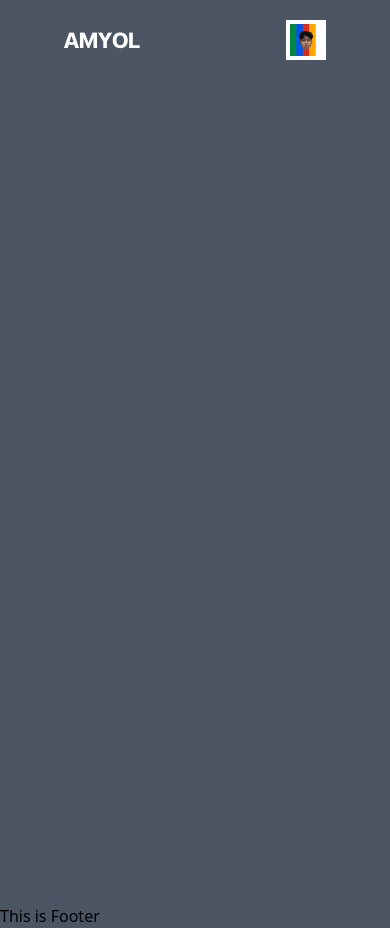
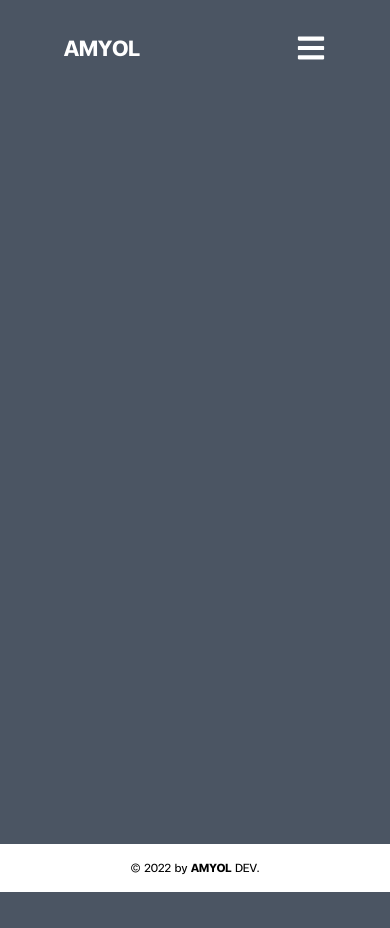
Before and after one commit to CrankyGus/amyol-fullstack, a Next.js app: page / in a window 390 px wide. After the commit the page ends 892 px from the top, so only its background shows below. Built offline with nearby package versions, Linux system fonts and the light colour scheme.

Commit message:
Update: Layout Component

```diff
--- a/components/Layout/Footer.tsx
+++ b/components/Layout/Footer.tsx
@@ -1,10 +1,25 @@
+import Link from "next/link";
+
 const Footer = () => {
   return (
-    <div>
-      <h3>This is Footer</h3>
+    <div className="bg-white font-[MinimalRecular] space-x-1 h-12 flex  justify-center items-center ">
+      <h3>
+        © 2022 by <span className="font-[MinimalBold]">AMYOL</span> DEV.
+      </h3>
+      <div className="px-6 space-x-4 hidden md:flex">
+        <p>|</p>
+        <Link href="/">
+          <a className="hover:underline hover:underline-offset-4 ">Work</a>
+        </Link>
+        <Link href="/">
+          <a className="hover:underline hover:underline-offset-4">Gallery</a>
+        </Link>
+        <Link href="/">
+          <a className="hover:underline hover:underline-offset-4">Contact</a>
+        </Link>
+      </div>
     </div>
   );
 };
 
-
-export default Footer
+export default Footer;
--- a/components/Layout/Navbar.tsx
+++ b/components/Layout/Navbar.tsx
@@ -1,10 +1,127 @@
 import Link from "next/link";
-import Image from "next/image";
+import { useEffect, useState } from "react";
+import { FaBars } from "react-icons/fa";
+import { IoClose } from "react-icons/io5";
 
 const Navbar = () => {
+  const [isScroll, setIsScroll] = useState(false);
+  const [isOpen, setIsOpen] = useState(false);
+
+  const handleMenu = () => {
+    setIsOpen(!isOpen);
+  };
+
+  useEffect(() => {
+    const handleScroll = () => {
+      if (window.scrollY > 0) {
+        setIsScroll(true);
+      } else {
+        setIsScroll(false);
+      }
+    };
+    window.addEventListener("scroll", handleScroll);
+    return () => {
+      window.removeEventListener("scroll", handleScroll);
+    };
+  }, []);
+
+  let navMenu;
+  let navHamburgerMenu;
+
+  navMenu = (
+    <div className="hidden  md:flex  text-xl">
+      <Link href={"/"}>
+        <a className={isScroll ? "hoverBtnScroll" : "hoverBtn"}>WORK</a>
+      </Link>
+      <Link href={"/"}>
+        <a className={isScroll ? "hoverBtnScroll" : "hoverBtn"}>GALLERY</a>
+      </Link>
+      <Link href={"/"}>
+        <a className={isScroll ? "hoverBtnScroll" : "hoverBtn"}>CONTACT</a>
+      </Link>
+    </div>
+  );
+
+  navHamburgerMenu = (
+    <div className="flex flex-col  w-full md:hidden  text-xl ">
+      <Link href={"/"}>
+        <a className={isScroll ? "hoverBtnScrollHam" : "hoverBtnHam"}>WORK</a>
+      </Link>
+      <Link href={"/"}>
+        <a className={isScroll ? "hoverBtnScrollHam" : "hoverBtnHam"}>
+          GALLERY
+        </a>
+      </Link>
+      <Link href={"/"}>
+        <a className={isScroll ? "hoverBtnScrollHam" : "hoverBtnHam"}>
+          CONTACT
+        </a>
+      </Link>
+    </div>
+  );
   return (
     <>
-      <div className="font-[MinimalBold] text-white text-3xl bg-transparent flex relative justify-between items-center px-16 pt-5 z-50 md:px-24  top-0 ">
+      <div
+        className={
+          isScroll
+            ? "font-[MinimalBold] text-black text-3xl bg-white flex fixed w-full h-24 justify-between items-center px-16 py-5 z-50 md:px-24  top-0"
+            : "font-[MinimalBold] text-white text-3xl bg-transparent flex absolute w-full h-24 justify-between items-center px-16 py-5 z-50 md:px-24  top-0 "
+        }
+      >
+        <Link href={"/"}>
+          <a>AMYOL</a>
+        </Link>
+        {navMenu}
+        <div className="flex space-x-2">
+          <img
+            src={
+              isScroll
+                ? "/assets/profileGithub.png"
+                : "/assets/profileWhite.png"
+            }
+            alt="Profile"
+            width={40}
+            height={40}
+            className={
+              isScroll
+                ? " hidden md:flex hover:border-4 border-gray-600 hover:border-gray-400 hover:scale-125 transition-colors duration-200"
+                : "border-4 hidden md:flex border-gray-600 hover:border-gray-400 hover:scale-125 transition-colors duration-200"
+            }
+          />
+          {isOpen ? (
+            <button
+              className="md:hidden hover:scale-110 transition-transform duration-200"
+              onClick={handleMenu}
+            >
+              <IoClose />
+            </button>
+          ) : (
+            <button
+              className="md:hidden hover:scale-110 transition-transform duration-200"
+              onClick={handleMenu}
+            >
+              <FaBars />
+            </button>
+          )}
+        </div>
+      </div>
+      {isOpen ? (
+        <div
+          className={
+            isScroll
+              ? "font-[MinimalBold] text-black  text-3xl bg-white flex fixed w-full  justify-center items-center  top-[95px] pb-10  md:px-24  "
+              : "font-[MinimalBold] text-white text-3xl bg-transparent flex absolute w-full  justify-center items-center  top-[95px]  md:px-24   "
+          }
+        >
+          {navHamburgerMenu}
+        </div>
+      ) : (
+        <div></div>
+      )}
+
+      {/*
+
+        <div className="font-[MinimalBold] text-white text-3xl bg-transparent flex absolute w-full justify-between items-center px-16 py-5 z-50 md:px-24  top-0 ">
           <Link href={"/"}>
             <a>AMYOL</a>
           </Link>
@@ -24,9 +141,9 @@ const Navbar = () => {
             alt="Profile"
             width={40}
             height={40}
-          className="border-4 border-white hover:border-gray-400 hover:scale-125 transition-colors duration-200"
+            className="hover:border-4 border-gray-600 hover:border-gray-400 hover:scale-125 transition-colors duration-200"
           />
-      </div>
+        </div>*/}
     </>
   );
 };
```
Lines whose indentation alone changed are shown as unchanged.
